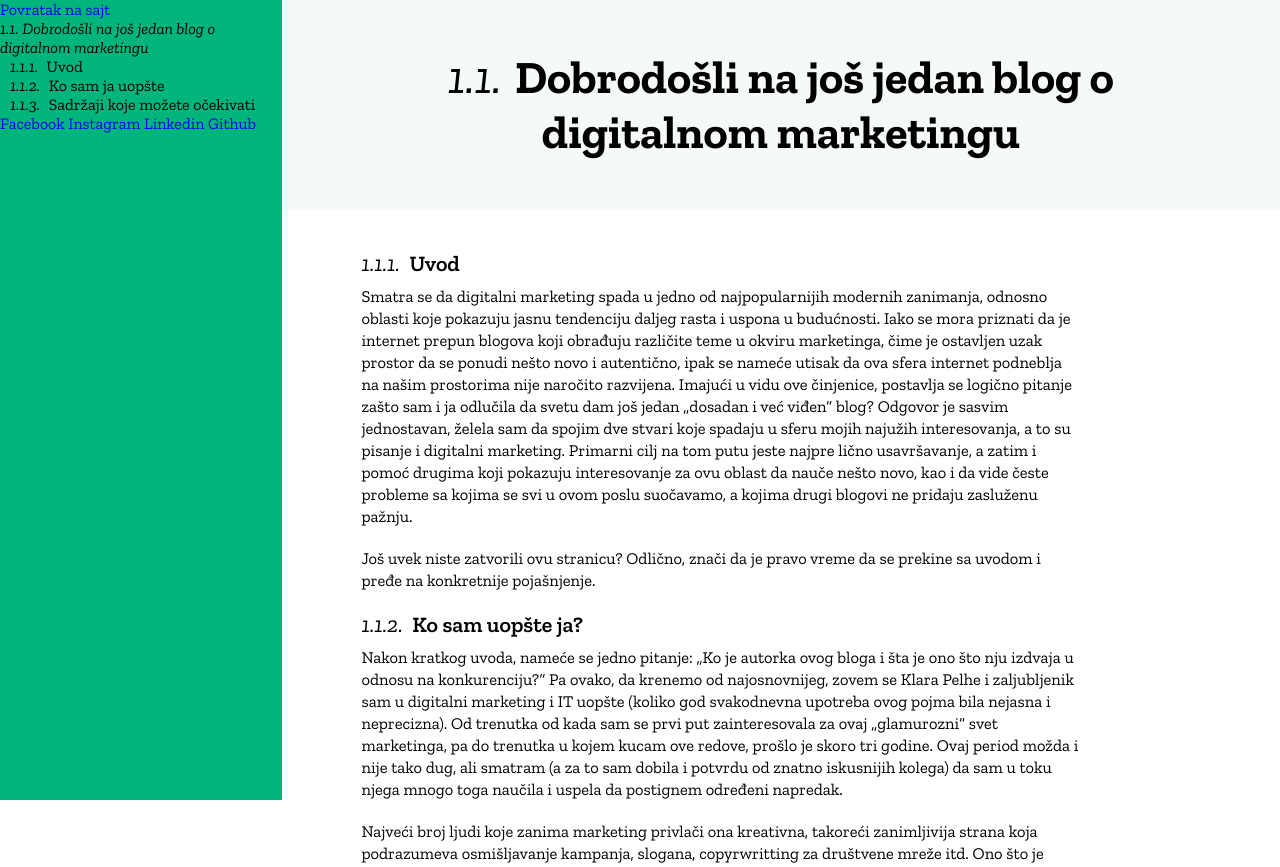
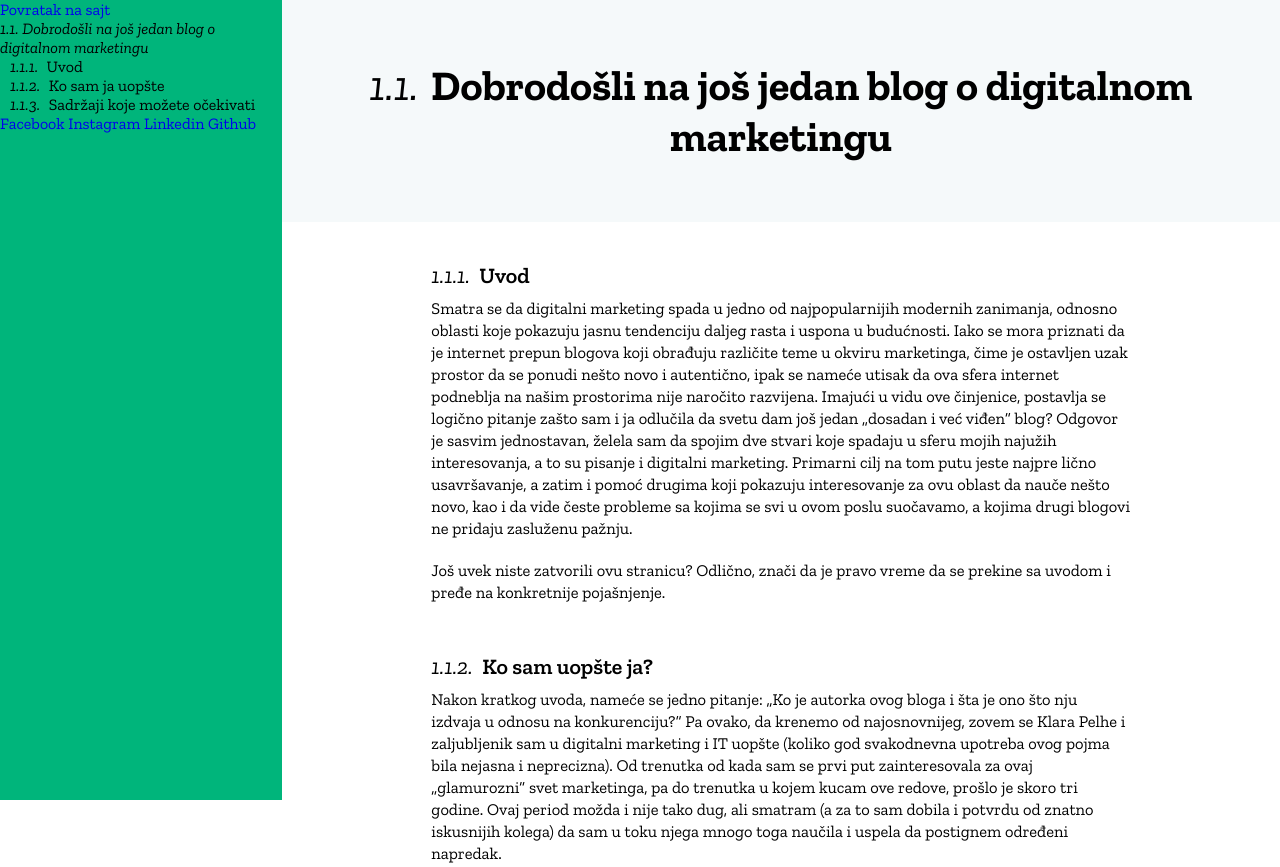
Before and after one commit to klara-pelhe/klarapelhe.rs-1, a website: page blog/intro.html in a window 1280 px wide. Shown: the top 867 px of the page. Drawn offline with nearby package versions, Linux system fonts and the light colour scheme; a web font is replaced by a local one.

Commit message:
add section margin bottom

```diff
--- a/sass/base/_typography.scss
+++ b/sass/base/_typography.scss
@@ -258,15 +258,15 @@
 }
 
 
-// Blog styles
+// BLOG STYLES
 
 .blog-primary-heading  {
     position: relative;
     width: 100%;
-    font-size: 2.3rem;
+    font-size: 2.1rem;
     margin-bottom: 4rem;
     background: #f5f9fa;
-    padding: 5rem;
+    padding: 6rem 0;
     text-align: center;
 
     &__text {
--- a/sass/pages/_blog.scss
+++ b/sass/pages/_blog.scss
@@ -1,3 +1,15 @@
+*,
+*::after,
+*::before {
+    margin: 0;
+    padding: 0;
+    box-sizing: border-box;
+}
+
+html {
+    font-size: 62.5%;
+}
+
 body {
     padding: 0;
 }
@@ -8,5 +20,6 @@ body {
 }
 
 section {
-    padding: 0 20% 0 8%;
+    padding: 0 15%;
+    margin-bottom: 5rem;
 }
```
Also changed, not shown: css/style.css, 1 other file.
